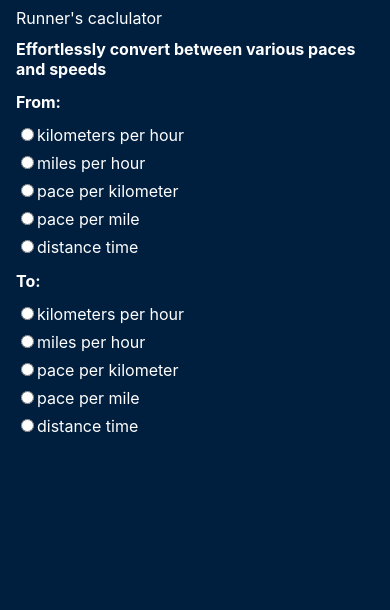
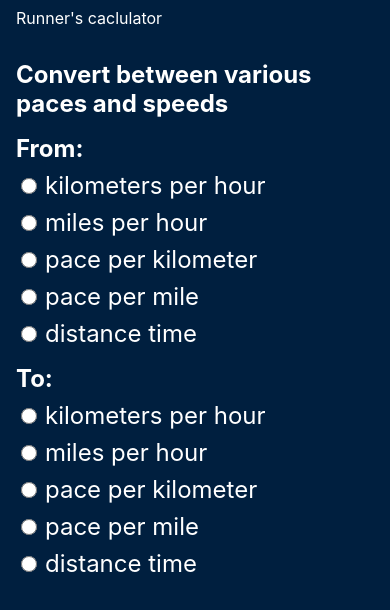
Before and after one commit to poperor/runners-calculator, a Next.js app: page / in a window 390 px wide. Shown: the top 610 px of the page. Built offline with nearby package versions, Linux system fonts and the light colour scheme.

Commit message:
some style changes

```diff
--- a/components/speedypes-radiogroup/speedtypes-readiogroup.module.css
+++ b/components/speedypes-radiogroup/speedtypes-readiogroup.module.css
@@ -6,8 +6,20 @@
   margin-bottom: 0.5rem;
 }
 
+.speedTypeInput {
+  width: 1.5rem;
+  height: 1.5rem;
+  margin-right: 1rem;
+}
+
 @media only screen and (max-width: 480px) {
-    .speedTypesRadiogroup {
-        font-size: 1rem;
-      }
+  .speedTypesRadiogroup {
+    font-size: 1.5rem;
+  }
+
+  .speedTypeInput {
+    width: 1rem;
+    height: 1rem;
+    margin-right: 0.5rem;
+  }
 }
--- a/components/speedypes-radiogroup/speedypes-radiogroup.tsx
+++ b/components/speedypes-radiogroup/speedypes-radiogroup.tsx
@@ -28,6 +28,7 @@ export const SpeedtypesRadiogroup = ({
         return (
           <div key={speedType.id} className={styles.speedType}>
             <input
+              className={styles.speedTypeInput}
               type="radio"
               id={id}
               name={role}
--- a/pages/[id].module.css
+++ b/pages/[id].module.css
@@ -22,6 +22,7 @@
 
 .convHeader {
   font-size: 1.5rem;
+  margin-top: 2.5rem;
 }
 
 .switchContainer {
@@ -42,6 +43,7 @@
 @media only screen and (max-width: 480px) {
   .convHeader {
     font-size: 1.5rem;
+    margin-top: 2rem;
   }
 
   .inputFieldset,
--- a/pages/index.module.css
+++ b/pages/index.module.css
@@ -33,19 +33,24 @@
   flex-grow: 1;
 }
 
-.header,
+.header {
+  font-size: 1.5rem;
+  margin-top: 2.5rem;
+}
+
 .header2 {
+  margin: 1rem 0 0.5rem 0;
   font-size: 1.5rem;
 }
 
-@media (max-width: 600px) {
-  .grid {
-    width: 100%;
-    flex-direction: column;
+@media (max-width: 480px) {
+
+  .header {
+    font-size: 1.5rem;
+    margin-top: 2rem;
   }
 
-.header,
-.header2 {
-    font-size: 1rem;
+  .header2 {
+    font-size: 1.5rem;
   }
 }
--- a/pages/index.tsx
+++ b/pages/index.tsx
@@ -6,7 +6,7 @@ import { useRouter } from "next/router";
 import styles from "./index.module.css";
 
 const Home: NextPage = () => {
-  const heading = "Effortlessly convert between various paces and speeds";
+  const heading = "Convert between various paces and speeds";
   const title = `${heading} - Runner's Calculator`;
   const [selectedFromSpeedTypeId, setSelectedFromSpeedTypeId] =
     useState<string>("");
```
